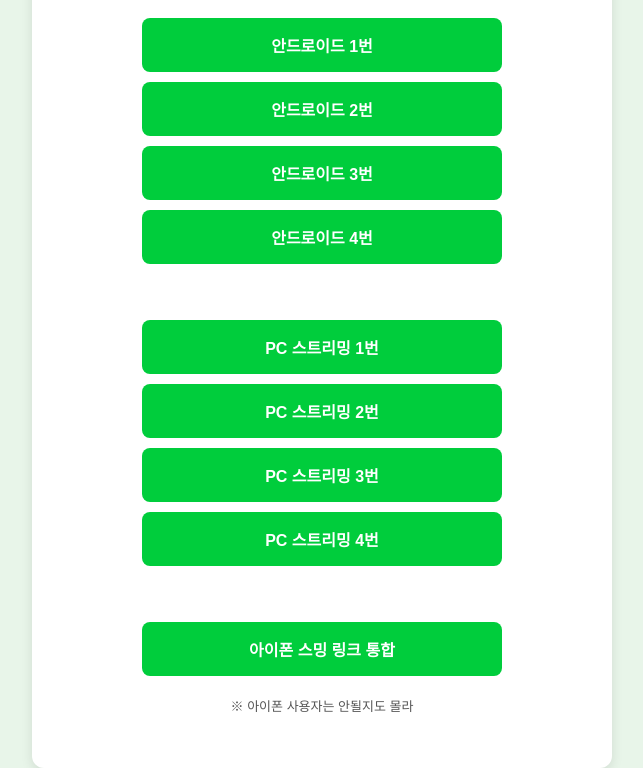
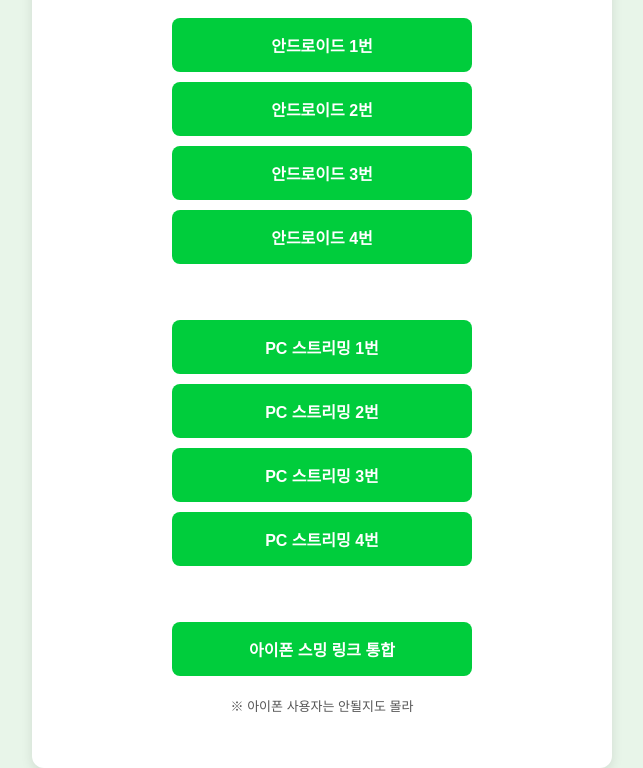
Before and after one commit to 2939202/wakmamelon, a plain HTML site: page index.html in a window 1280 px wide. Shown: the part 151-919 px from the top of the page, without its empty margins (318-961 px from the left). Drawn offline with Linux system fonts and the light colour scheme.

Commit message:
Update index.html

```diff
--- a/index.html
+++ b/index.html
@@ -32,12 +32,12 @@
             margin-bottom: 20px;
         }
         .link-btn {
-            display: block;               /* 한 줄에 하나씩 배치 */
-            width: 100%;                  /* 버튼 길이 통일 */
-            max-width: 300px;             /* 너무 길어지는 거 방지 */
-            margin: 10px auto;            /* 좌우 auto로 중앙 정렬 */
+            display: block;
+            width: 100%;
+            max-width: 240px;
+            margin: 10px auto;
             padding: 15px 30px;
-            background-color: #00CD3C;    /* 멜론 초록 */
+            background-color: #00CD3C;
             color: white;
             font-size: 16px;
             font-weight: bold;
```
